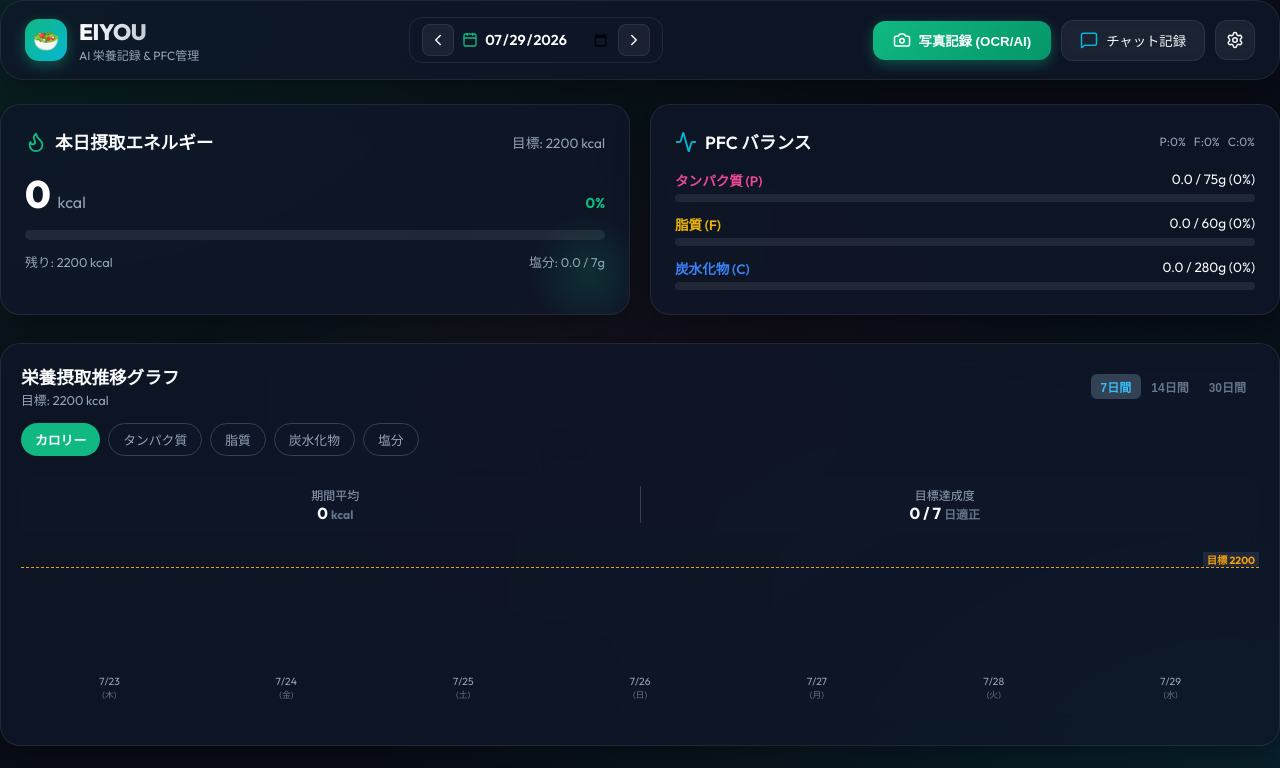
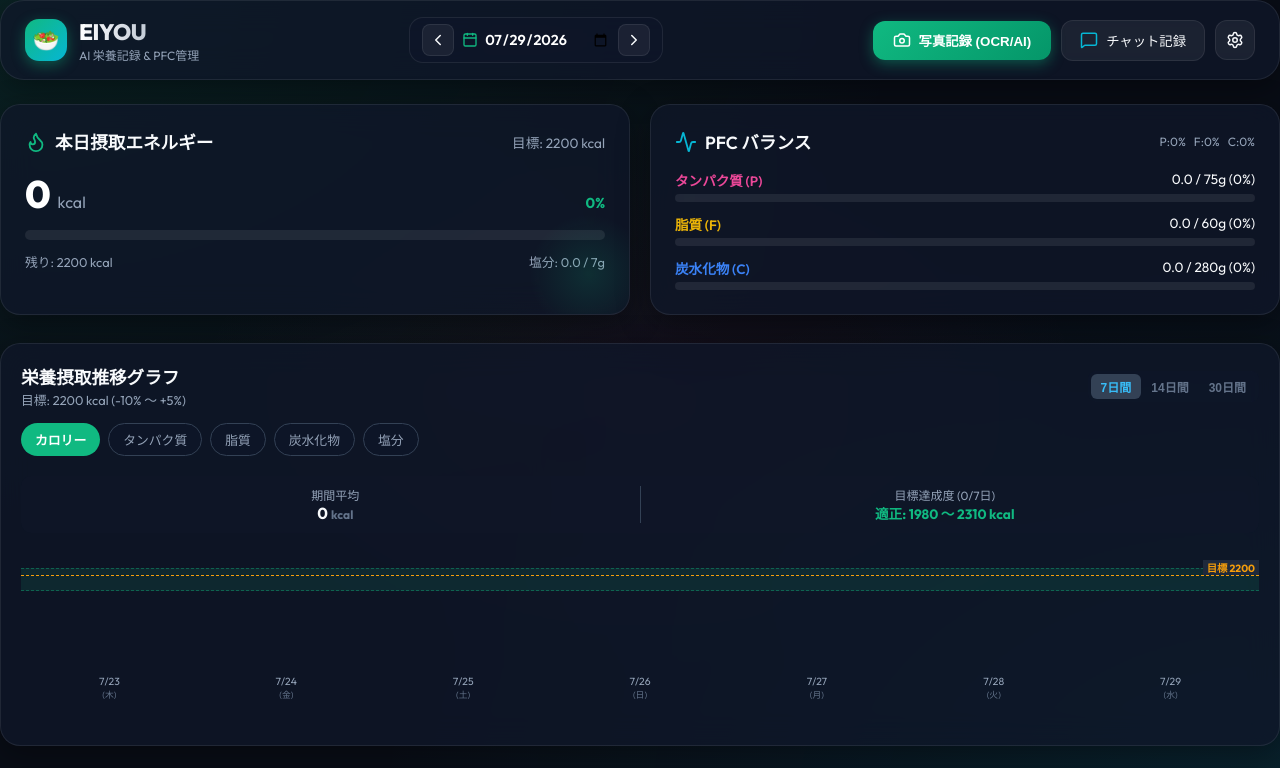
Before and after one commit to gekiren/EIYOU, a React (Vite) app: page / in a window 1280 px wide. Shown: the top 768 px of the page. Built offline with nearby package versions, Linux system fonts and the light colour scheme.

Commit message:
feat: Add custom achievement tolerance settings for nutrition chart

```diff
--- a/src/App.jsx
+++ b/src/App.jsx
@@ -33,13 +33,28 @@ export default function App() {
     workerUrl: safeStorage.getItemSync('eiyou_worker_url', '')
   });
 
+  const DEFAULT_TOLERANCES = {
+    calories: { min: -10, max: 5 },
+    protein: { min: -15, max: 20 },
+    fat: { min: -15, max: 15 },
+    carbs: { min: -15, max: 15 },
+    sodium: { min: -100, max: 0 },
+  };
+
   // 日別目標値
   const [userGoals, setUserGoals] = useState(() => {
     const saved = safeStorage.getItemSync('eiyou_user_goals', '');
     if (saved) {
-      try { return JSON.parse(saved); } catch (e) {}
+      try {
+        const parsed = JSON.parse(saved);
+        return {
+          calories: 2200, protein: 75, fat: 60, carbs: 280, sodium: 7.0,
+          ...parsed,
+          tolerances: { ...DEFAULT_TOLERANCES, ...(parsed.tolerances || {}) }
+        };
+      } catch (e) {}
     }
-    return { calories: 2200, protein: 75, fat: 60, carbs: 280, sodium: 7.0 };
+    return { calories: 2200, protein: 75, fat: 60, carbs: 280, sodium: 7.0, tolerances: DEFAULT_TOLERANCES };
   });
 
   const loadFavorites = async () => {
--- a/src/components/HistoryChartCard.jsx
+++ b/src/components/HistoryChartCard.jsx
@@ -1,11 +1,19 @@
 import React, { useState, useMemo } from 'react';
 
 const NUTRIENT_CONFIG = {
-  calories: { label: 'カロリー', unit: 'kcal', color: '#10b981', overflowColor: '#ef4444' },
-  protein: { label: 'タンパク質', unit: 'g', color: '#06b6d4', overflowColor: '#3b82f6' },
-  fat: { label: '脂質', unit: 'g', color: '#f59e0b', overflowColor: '#ea580c' },
-  carbs: { label: '炭水化物', unit: 'g', color: '#a855f7', overflowColor: '#6b21a8' },
-  sodium: { label: '塩分', unit: 'g', color: '#f43f5e', overflowColor: '#be123c' },
+  calories: { label: 'カロリー', unit: 'kcal', color: '#10b981', overflowColor: '#ef4444', underflowColor: '#3b82f6' },
+  protein: { label: 'タンパク質', unit: 'g', color: '#06b6d4', overflowColor: '#3b82f6', underflowColor: '#64748b' },
+  fat: { label: '脂質', unit: 'g', color: '#f59e0b', overflowColor: '#ea580c', underflowColor: '#64748b' },
+  carbs: { label: '炭水化物', unit: 'g', color: '#a855f7', overflowColor: '#6b21a8', underflowColor: '#64748b' },
+  sodium: { label: '塩分', unit: 'g', color: '#f43f5e', overflowColor: '#be123c', underflowColor: '#10b981' },
+};
+
+const DEFAULT_TOLERANCES = {
+  calories: { min: -10, max: 5 },
+  protein: { min: -15, max: 20 },
+  fat: { min: -15, max: 15 },
+  carbs: { min: -15, max: 15 },
+  sodium: { min: -100, max: 0 },
 };
 
 const PERIOD_OPTIONS = [
@@ -21,6 +29,13 @@ export default function HistoryChartCard({ allLogs = [], userGoals = {} }) {
 
   const nutrientInfo = NUTRIENT_CONFIG[selectedNutrient] || NUTRIENT_CONFIG.calories;
   const targetVal = Number(userGoals[selectedNutrient]) || (selectedNutrient === 'calories' ? 2200 : 75);
+
+  const userTolerance = userGoals.tolerances?.[selectedNutrient] || DEFAULT_TOLERANCES[selectedNutrient] || { min: -10, max: 10 };
+  const minPercent = Number(userTolerance.min) ?? -10;
+  const maxPercent = Number(userTolerance.max) ?? 10;
+
+  const minTargetVal = Math.max(0, Math.round(targetVal * (1 + minPercent / 100) * 10) / 10);
+  const maxTargetVal = Math.round(targetVal * (1 + maxPercent / 100) * 10) / 10;
 
   const chartData = useMemo(() => {
     const today = new Date();
@@ -51,23 +66,25 @@ export default function HistoryChartCard({ allLogs = [], userGoals = {} }) {
     const avg = total / chartData.length;
     let achievedDays = 0;
     chartData.forEach(d => {
-      if (d.value > 0) {
-        if (selectedNutrient === 'sodium' || selectedNutrient === 'calories') {
-          if (d.value <= targetVal) achievedDays++;
-        } else {
-          if (d.value >= targetVal * 0.85) achievedDays++;
-        }
+      if (d.value > 0 && d.value >= minTargetVal && d.value <= maxTargetVal) {
+        achievedDays++;
       }
     });
     return {
       avg: Math.round(avg * 10) / 10,
       achievedDays
     };
-  }, [chartData, targetVal, selectedNutrient]);
+  }, [chartData, minTargetVal, maxTargetVal]);
 
   const maxDataVal = Math.max(...chartData.map(d => d.value), 0);
-  const maxScale = Math.max(maxDataVal, targetVal) * 1.15 || 100;
+  const maxScale = Math.max(maxDataVal, maxTargetVal, targetVal) * 1.15 || 100;
+
   const targetLinePercent = Math.min(100, Math.max(0, (targetVal / maxScale) * 100));
+  const minTargetPercent = Math.min(100, Math.max(0, (minTargetVal / maxScale) * 100));
+  const maxTargetPercent = Math.min(100, Math.max(0, (maxTargetVal / maxScale) * 100));
+  const zoneHeightPercent = Math.max(0, maxTargetPercent - minTargetPercent);
+
+  const toleranceText = `${minPercent >= 0 ? '+' : ''}${minPercent}% 〜 ${maxPercent >= 0 ? '+' : ''}${maxPercent}%`;
 
   return (
     <div className="glass-panel" style={{ padding: '20px', marginBottom: '24px' }}>
@@ -78,7 +95,7 @@ export default function HistoryChartCard({ allLogs = [], userGoals = {} }) {
             栄養摂取推移グラフ
           </h2>
           <span style={{ fontSize: '0.8rem', color: 'var(--text-muted)' }}>
-            目標: {targetVal} {nutrientInfo.unit}
+            目標: {targetVal} {nutrientInfo.unit} ({toleranceText})
           </span>
         </div>
         <div style={{ display: 'flex', background: 'rgba(15, 23, 42, 0.6)', padding: '3px', borderRadius: '8px' }}>
@@ -139,9 +156,9 @@ export default function HistoryChartCard({ allLogs = [], userGoals = {} }) {
         </div>
         <div style={{ width: '1px', background: '#334155' }} />
         <div style={{ flex: 1, textAlign: 'center' }}>
-          <div style={{ fontSize: '0.75rem', color: 'var(--text-muted)' }}>目標達成度</div>
-          <div style={{ fontSize: '1rem', fontWeight: 700 }}>
-            {stats.achievedDays} / {selectedPeriod} <span style={{ fontSize: '0.75rem', color: '#64748b' }}>日適正</span>
+          <div style={{ fontSize: '0.75rem', color: 'var(--text-muted)' }}>目標達成度 ({stats.achievedDays}/{selectedPeriod}日)</div>
+          <div style={{ fontSize: '0.85rem', fontWeight: 700, color: '#10b981' }}>
+            適正: {minTargetVal} 〜 {maxTargetVal} {nutrientInfo.unit}
           </div>
         </div>
       </div>
@@ -149,16 +166,45 @@ export default function HistoryChartCard({ allLogs = [], userGoals = {} }) {
       {/* ツールチップ */}
       {activeBarIndex !== null && chartData[activeBarIndex] && (
         <div style={{ background: '#334155', padding: '8px', borderRadius: '8px', marginBottom: '8px', textAlign: 'center', fontSize: '0.85rem' }}>
-          {chartData[activeBarIndex].dateStr} ({chartData[activeBarIndex].dayOfWeek}):{' '}
-          <strong style={{ color: nutrientInfo.color }}>
-            {Math.round(chartData[activeBarIndex].value * 10) / 10} {nutrientInfo.unit}
-          </strong>{' '}
-          ({Math.round((chartData[activeBarIndex].value / targetVal) * 100)}%)
+          {(() => {
+            const item = chartData[activeBarIndex];
+            const isAchieved = item.value >= minTargetVal && item.value <= maxTargetVal;
+            const statusLabel = isAchieved
+              ? '🎯 達成（適正）'
+              : item.value < minTargetVal
+              ? '📉 不足'
+              : '📈 超過';
+            const statusColor = isAchieved ? '#10b981' : item.value < minTargetVal ? '#60a5fa' : '#ef4444';
+            return (
+              <span>
+                {item.dateStr} ({item.dayOfWeek}):{' '}
+                <strong style={{ color: statusColor }}>
+                  {Math.round(item.value * 10) / 10} {nutrientInfo.unit}
+                </strong>{' '}
+                ({Math.round((item.value / targetVal) * 100)}%) — <strong style={{ color: statusColor }}>{statusLabel}</strong>
+              </span>
+            );
+          })()}
         </div>
       )}
 
       {/* グラフ領域 */}
       <div style={{ height: '180px', position: 'relative', marginTop: '10px', paddingTop: '16px' }}>
+        {/* 達成適正帯 */}
+        {zoneHeightPercent > 0 && (
+          <div style={{
+            position: 'absolute',
+            left: 0,
+            right: 0,
+            bottom: `${minTargetPercent}%`,
+            height: `${zoneHeightPercent}%`,
+            background: 'rgba(16, 185, 129, 0.12)',
+            borderTop: '1px dashed rgba(16, 185, 129, 0.4)',
+            borderBottom: '1px dashed rgba(16, 185, 129, 0.4)',
+            zIndex: 2
+          }} />
+        )}
+
         {/* 目標線 */}
         <div style={{
           position: 'absolute',
@@ -176,11 +222,17 @@ export default function HistoryChartCard({ allLogs = [], userGoals = {} }) {
         </div>
 
         {/* バー一覧 */}
-        <div style={{ display: 'flex', alignItems: 'flex-end', height: '100%', paddingBottom: '24px', justifyContent: 'space-between' }}>
+        <div style={{ display: 'flex', alignItems: 'flex-end', height: '100%', paddingBottom: '24px', justifyContent: 'space-between', position: 'relative', zIndex: 5 }}>
           {chartData.map((item, index) => {
             const barHeightPercent = Math.min(100, (item.value / maxScale) * 100);
-            const isOverflow = item.value > targetVal && (selectedNutrient === 'calories' || selectedNutrient === 'sodium');
-            const barColor = isOverflow ? nutrientInfo.overflowColor : nutrientInfo.color;
+            const isAchieved = item.value >= minTargetVal && item.value <= maxTargetVal;
+            const isUnder = item.value < minTargetVal;
+
+            let barColor = nutrientInfo.color;
+            if (!isAchieved && item.value > 0) {
+              barColor = isUnder ? nutrientInfo.underflowColor : nutrientInfo.overflowColor;
+            }
+
             const isSelected = activeBarIndex === index;
 
             return (
```
Also changed, not shown: src/App.native.jsx (+92 -3 lines), src/components/HistoryChartCard.native.jsx (+104 -38 lines), 1 other file (tests, documents, lock files or other folders).
